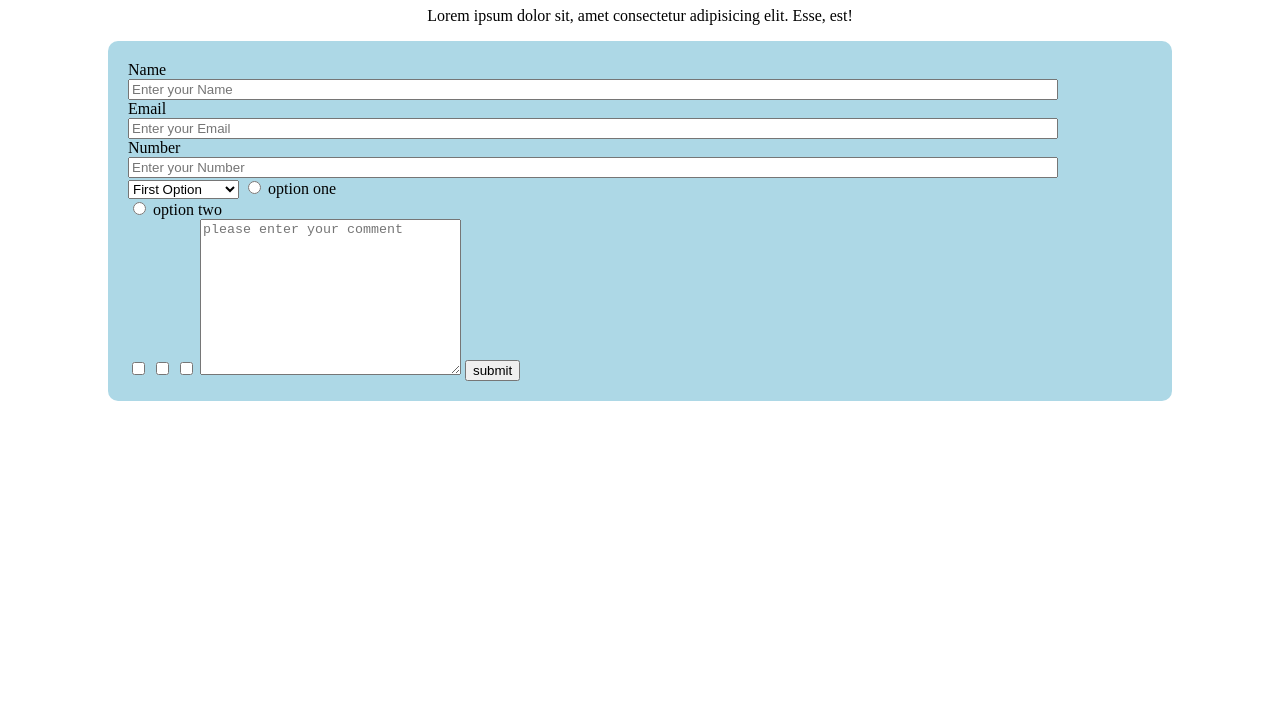
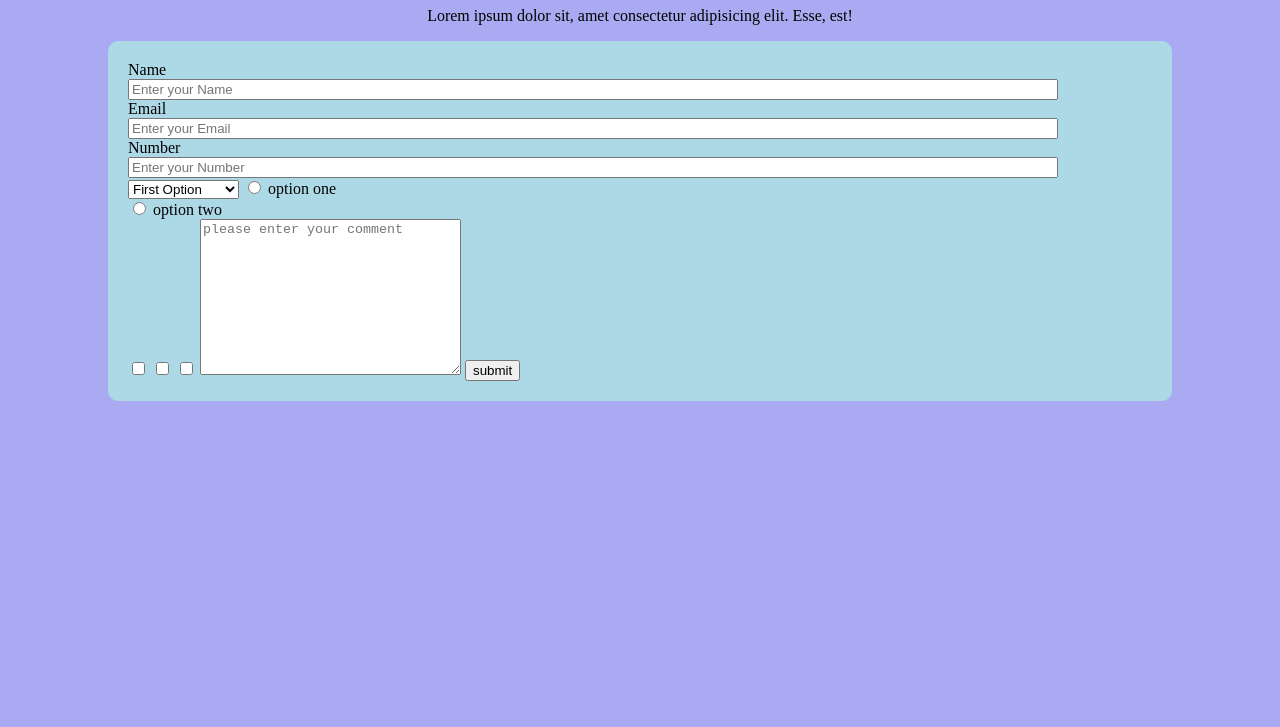
Before and after one commit to Mahdi12332/trials-Mahdi-Leodan, a plain HTML site: page index.html in a window 1280 px wide. Shown: the part 73-800 px from the top of the page. Drawn offline with Linux system fonts and the light colour scheme.

Commit message:
added background to the site

```diff
--- a/styles.css
+++ b/styles.css
@@ -2,6 +2,7 @@ body {
     margin: 0;
     padding: 0;
     box-sizing: border-box;
+    background-color: rgb(170, 170, 243);
 }
 
 h1,p{
```
